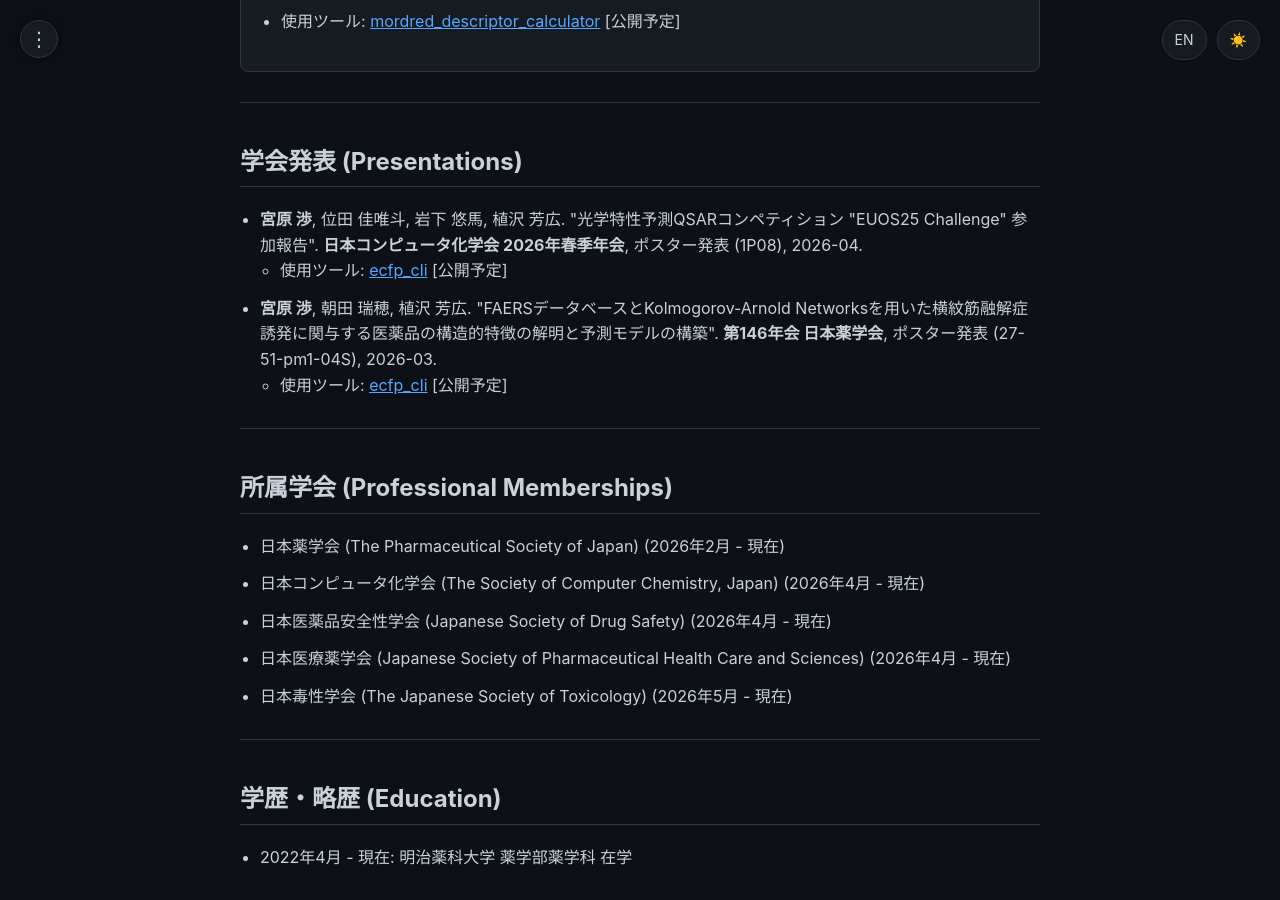
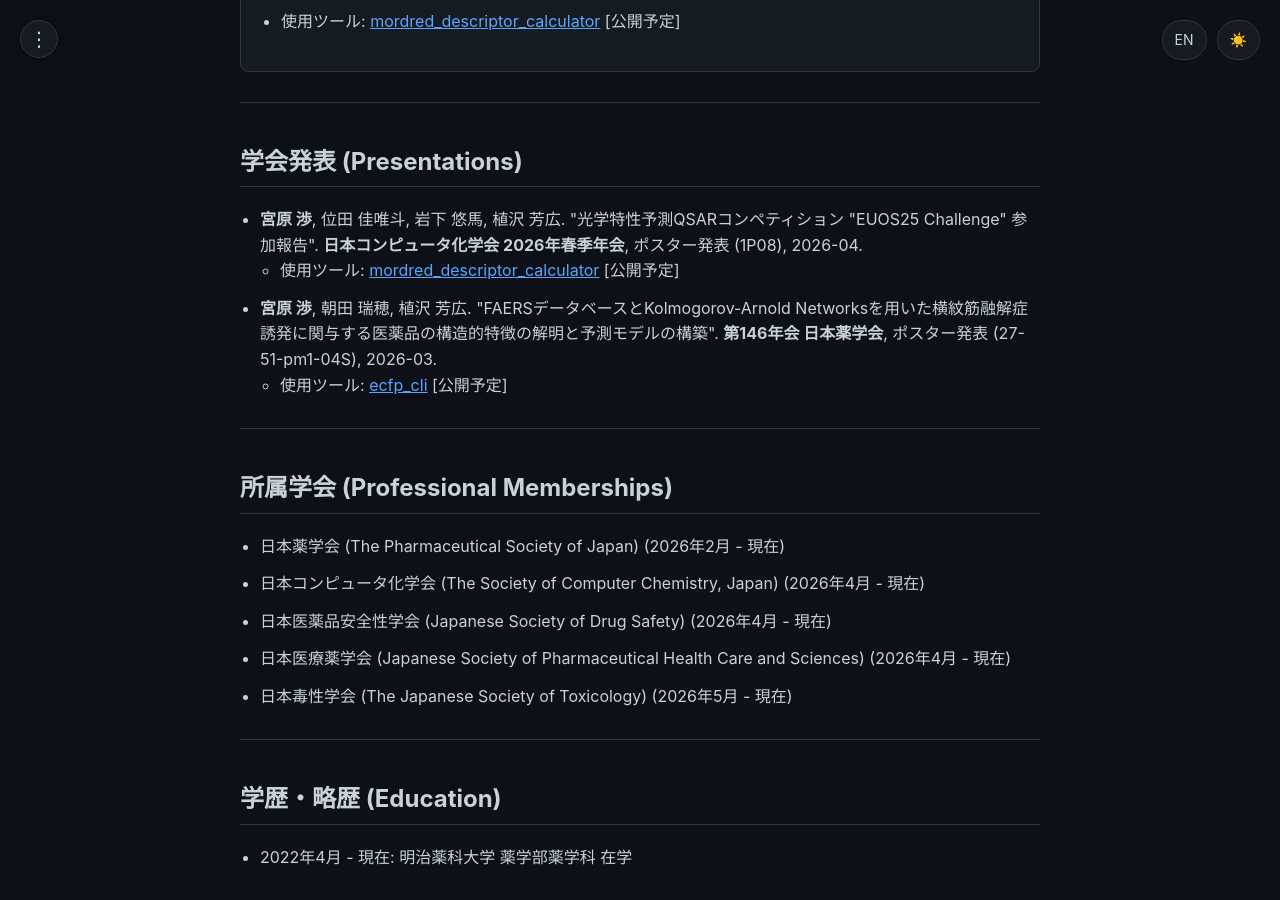
Before and after one commit to 377H-Miru/377H-Miru.github.io, a Jekyll site: the page built from achievements.html, in a window 1280 px wide and 900 px high, scrolled down 1588 px. Built offline with Jekyll 4.4.1, drawn with Linux system fonts in a browser that asks for light colours.

Commit message:
Fix: Dynamically render tools for presentations; set mordred_descriptor_calculator for SCCJ

```diff
--- a/_data/achievements.json
+++ b/_data/achievements.json
@@ -65,7 +65,8 @@
       "date": "2026-04",
       "authors_ja": "<b>宮原 渉</b>, 位田 佳唯斗, 岩下 悠馬, 植沢 芳広",
       "authors_en": "<b>Wataru Miyahara</b>, Kaito Inden, Yuma Iwashita, Yoshihiro Uesawa",
-      "url": "https://www.sccj.net/events/nenkai/2026sp/program.html"
+      "url": "https://www.sccj.net/events/nenkai/2026sp/program.html",
+      "tool": "mordred_descriptor_calculator"
     },
     {
       "title_ja": "FAERSデータベースとKolmogorov-Arnold Networksを用いた横紋筋融解症誘発に関与する医薬品の構造的特徴の解明と予測モデルの構築",
@@ -77,7 +78,8 @@
       "date": "2026-03",
       "authors_ja": "<b>宮原 渉</b>, 朝田 瑞穂, 植沢 芳広",
       "authors_en": "<b>Wataru Miyahara</b>, Mizuho Asada, Yoshihiro Uesawa",
-      "url": "https://confit.atlas.jp/guide/event/pharm146/subject/27-51-pm1-04S/detail?kind=html"
+      "url": "https://confit.atlas.jp/guide/event/pharm146/subject/27-51-pm1-04S/detail?kind=html",
+      "tool": "ecfp_cli"
     }
   ],
   "memberships": [
--- a/achievements.html
+++ b/achievements.html
@@ -61,7 +61,11 @@
     <li>
         {{ pres.authors_ja }}. "{{ pres.title_ja }}". <b>{{ pres.event_ja }}</b>, {{ pres.role_ja }}, {{ pres.date }}.
         <ul>
+            {% if pres.tool == 'mordred_descriptor_calculator' %}
+            <li>使用ツール: <a href="/tools/">mordred_descriptor_calculator</a> [公開予定]</li>
+            {% elsif pres.tool == 'ecfp_cli' %}
             <li>使用ツール: <a href="/tools/">ecfp_cli</a> [公開予定]</li>
+            {% endif %}
         </ul>
     </li>
 {% endfor %}
--- a/en/achievements.html
+++ b/en/achievements.html
@@ -61,7 +61,11 @@
     <li>
         {{ pres.authors_en }}. "{{ pres.title_en }}". <b>{{ pres.event_en }}</b>, {{ pres.role_en }}, {{ pres.date }}.
         <ul>
+            {% if pres.tool == 'mordred_descriptor_calculator' %}
+            <li>Tools used: <a href="/en/tools/">mordred_descriptor_calculator</a> [Upcoming]</li>
+            {% elsif pres.tool == 'ecfp_cli' %}
             <li>Tools used: <a href="/en/tools/">ecfp_cli</a> [Upcoming]</li>
+            {% endif %}
         </ul>
     </li>
 {% endfor %}
```
